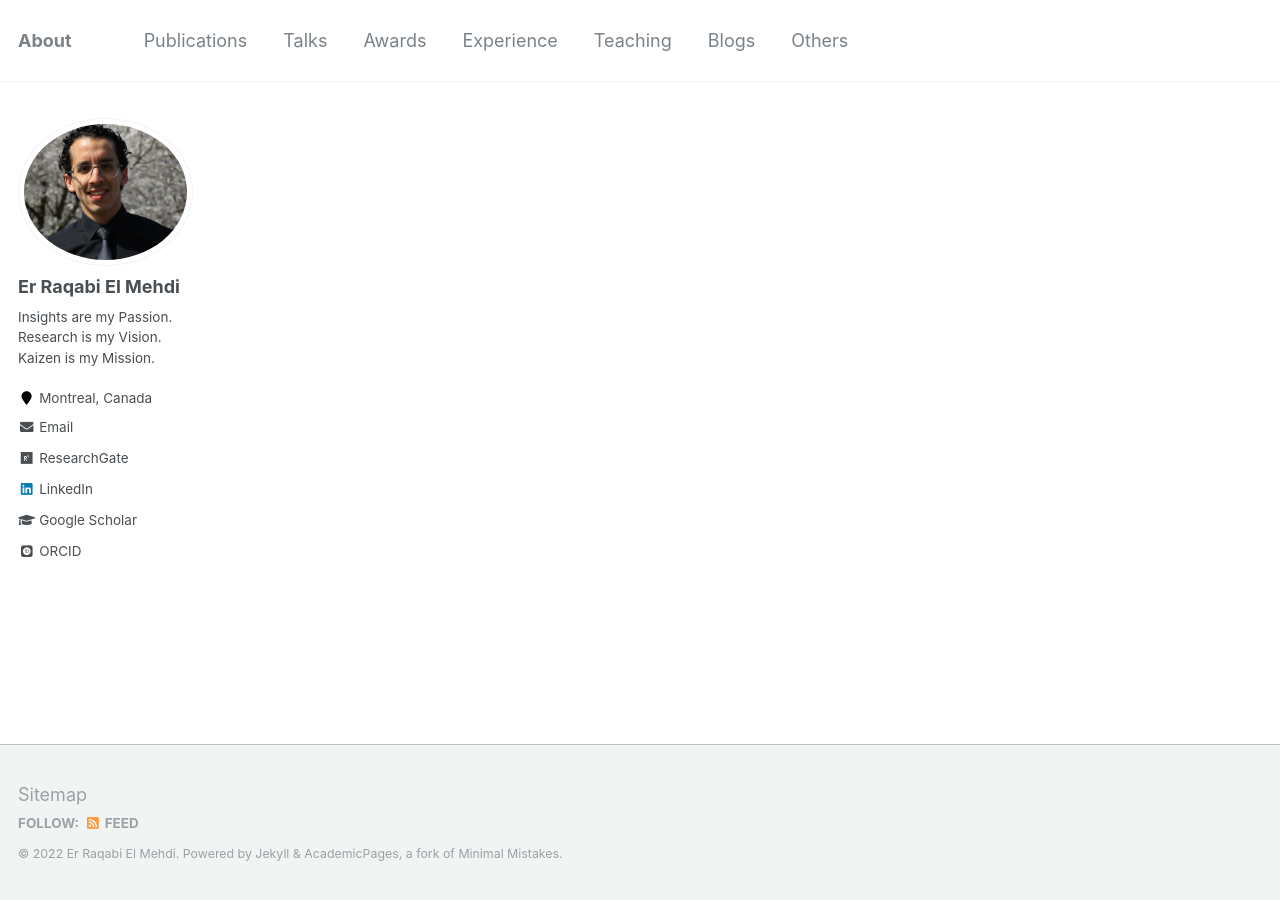
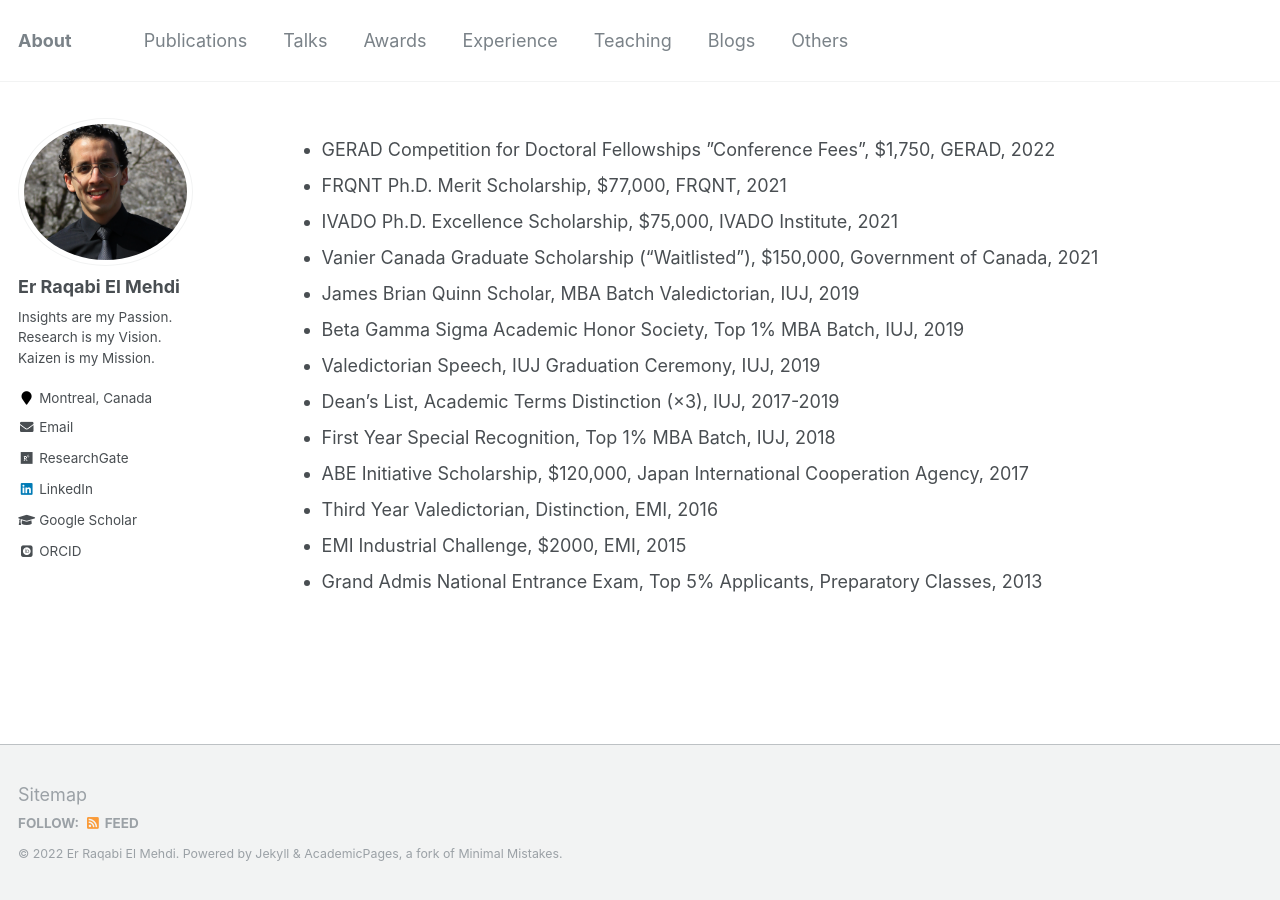
Before and after one commit to RqbMedi/rqbmedi.github.io, a Jekyll site: the page built from _pages/awards.md, in a window 1280 px wide. Built offline with Jekyll 4.4.1, drawn with Linux system fonts in a browser that asks for light colours; some web fonts are replaced.

Commit message:
Update awards.md

```diff
--- a/_pages/awards.md
+++ b/_pages/awards.md
@@ -6,3 +6,17 @@ author_profile: true
 redirect_from:
   - /wordpress/blog-posts/
 ---
+
+- GERAD Competition for Doctoral Fellowships ”Conference Fees”, $1,750, GERAD, 2022
+- FRQNT Ph.D. Merit Scholarship, $77,000, FRQNT, 2021
+- IVADO Ph.D. Excellence Scholarship, $75,000, IVADO Institute, 2021
+- Vanier Canada Graduate Scholarship (“Waitlisted”), $150,000, Government of Canada, 2021
+- James Brian Quinn Scholar, MBA Batch Valedictorian, IUJ, 2019
+- Beta Gamma Sigma Academic Honor Society, Top 1% MBA Batch, IUJ, 2019
+- Valedictorian Speech, IUJ Graduation Ceremony, IUJ, 2019
+- Dean’s List, Academic Terms Distinction (×3), IUJ, 2017-2019
+- First Year Special Recognition, Top 1% MBA Batch, IUJ, 2018
+- ABE Initiative Scholarship, $120,000, Japan International Cooperation Agency, 2017
+- Third Year Valedictorian, Distinction, EMI, 2016
+- EMI Industrial Challenge, $2000, EMI, 2015
+- Grand Admis National Entrance Exam, Top 5% Applicants, Preparatory Classes, 2013
```
